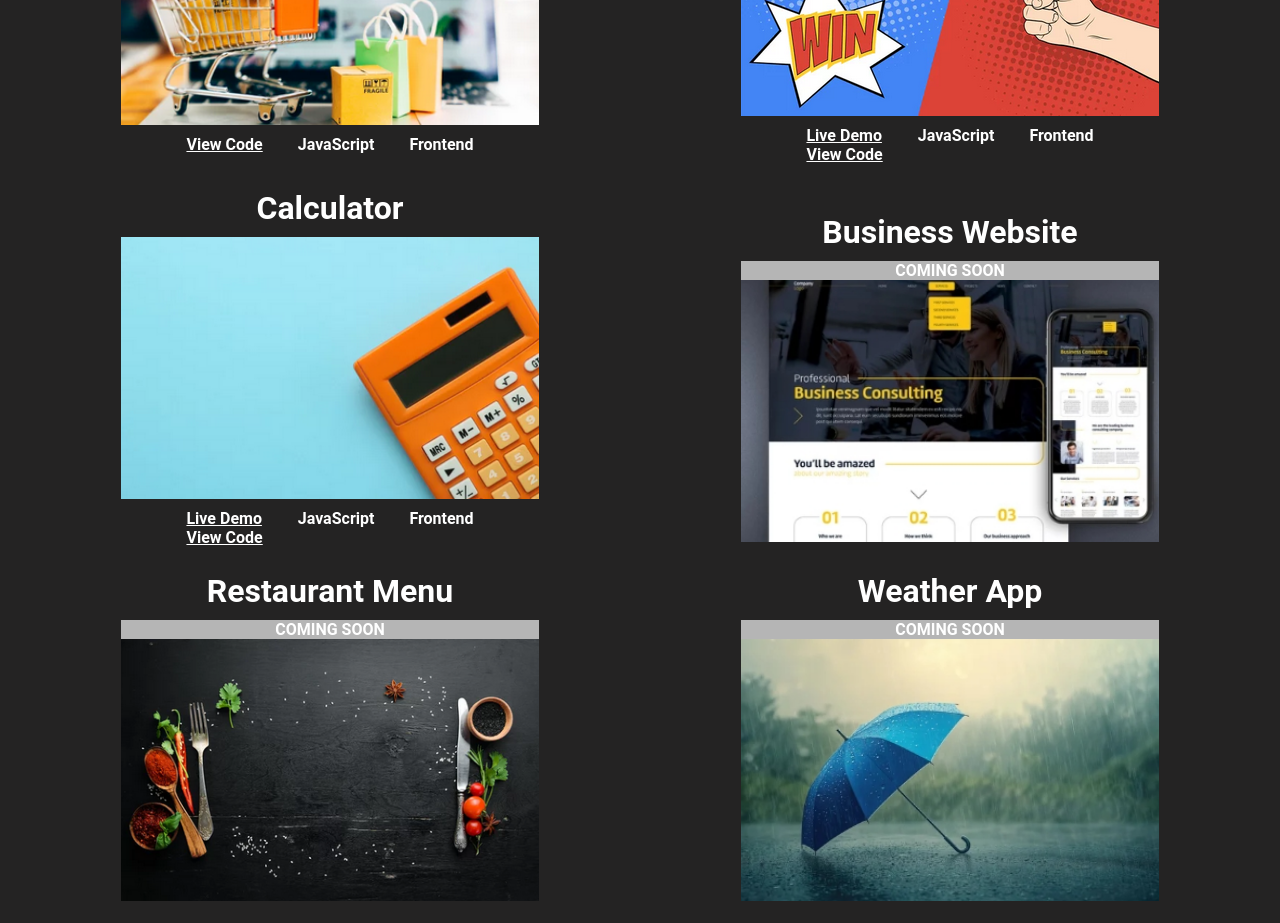
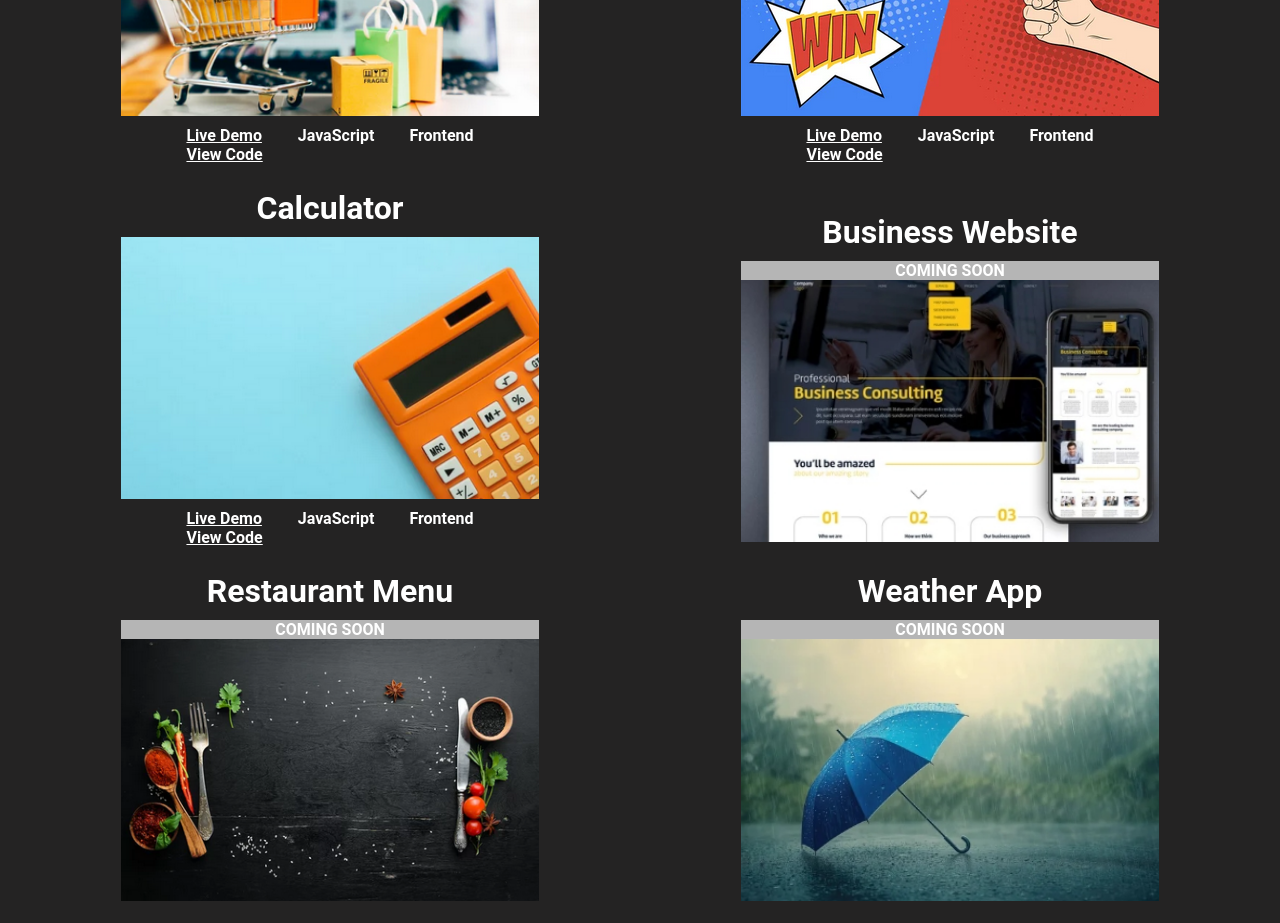
Before and after one commit to Dave8219/portfolio, a React (Vite) app in the folder my-react-app/: page / in a window 1280 px wide. Shown: the part 1540-2463 px from the top of the page. Built offline with nearby package versions, Linux system fonts and the light colour scheme.

Commit message:
added an online store link

```diff
--- a/my-react-app/src/RenderApp.jsx
+++ b/my-react-app/src/RenderApp.jsx
@@ -132,12 +132,10 @@ const RenderApp = () => {
             </div>
             <div className="code-links">
               <div>
-                {/*
                 <h3>
-                    Live Demo
+                  <a href="https://onlinestore-shop.netlify.app/">Live Demo</a>
+                </h3>
 
-                </h3>
-*/}
                 <h3>
                   <a
                     href="https://github.com/Dave8219/online-store.git"
```
